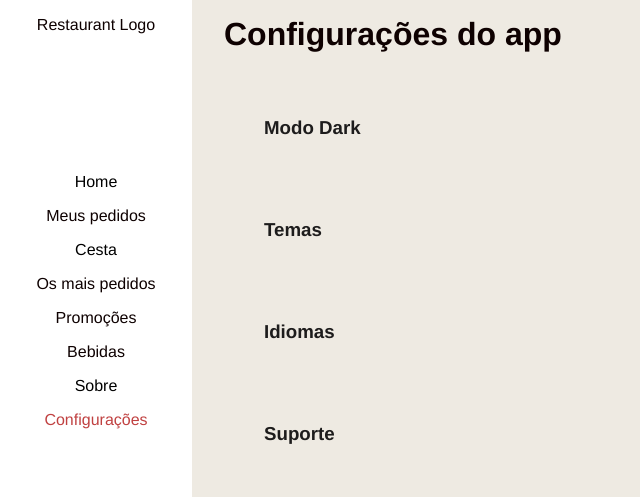
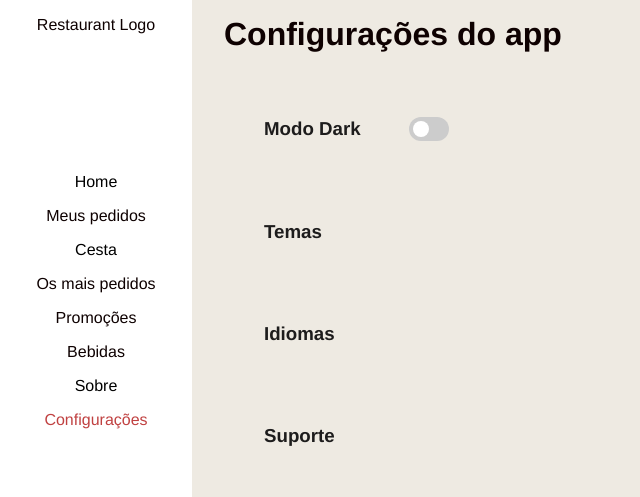
Before and after one commit to hinname/project-Restaurant, a Vue app in the folder web-vuejs/: page /settings in a window 1280 px wide. Shown: the top 497 px of the page, without its empty margins (0-640 px from the left). Built offline with nearby package versions, Linux system fonts and the light colour scheme.

Commit message:
criado componente do switch de ativado e desativado, e sua inclusao nas configuracoes

```diff
--- /dev/null
+++ b/web-vuejs/src/components/Switch.vue
@@ -0,0 +1,75 @@
+<template>
+  <div class="toggleSwitch">
+    <label class="switch">
+      <input type="checkbox">
+      <span class="slider round"></span>
+    </label>
+  </div>
+</template>
+
+<script>
+export default{
+  name: 'Switch'
+  }
+</script>
+
+
+<style>
+.switch{
+            position: relative;
+            display: inline-block;
+            width: 40px;
+            height: 24px;
+      }
+
+      .switch input{
+            opacity: 0;
+            width: 0;
+            height: 0;
+      }
+
+      .slider{
+            position: absolute;
+            cursor: pointer;
+            top: 0;
+            left:0;
+            right: 0;
+            bottom: 0;
+            background-color: #ccc;
+            transition: 0.4s;-webkit-transition: 0.4s;
+      }
+
+      .slider:before{
+            position: absolute;
+            content:"";
+            height: 16px;
+            width:16px;
+            left: 4px;
+            bottom: 4px;
+            background-color: white;
+            transition: 0.4s;
+            -webkit-transition: 0.4s;
+      }
+
+      input:checked + .slider {
+            background-color:  #2196F3 ;
+      }
+
+      input:focus + .slide {
+            box-shadow: 0 0 1px #2196f3;
+      }
+
+      input:checked + .slider:before{
+            transform: translateX(16px);
+            -webkit-transform: translateX(16px);
+            -ms-transform: translateX(16px);
+      }
+
+      .slider.round {
+            border-radius: 34px;
+      }
+
+      .slider.round:before {
+            border-radius: 50%;
+      }
+</style>
--- a/web-vuejs/src/views/About.vue
+++ b/web-vuejs/src/views/About.vue
@@ -23,7 +23,7 @@ export default {
       display: flex;
       margin-top: 2rem;
       left: 15%;
-      width: 85%;
+      width: 80%;
       flex-direction: column;
       gap: 3rem;
 }
--- a/web-vuejs/src/views/Settings.vue
+++ b/web-vuejs/src/views/Settings.vue
@@ -2,7 +2,10 @@
      <div class="container">
             <h1>Configurações do app</h1>
             <div class="options">
-                  <h3> Modo Dark</h3>
+                  <div class="darkModeOption">
+                        <h3> Modo Dark</h3>
+                        <Switch class="darkModeSwitch"/>
+                  </div>
                   <h3>Temas</h3>
                   <h3> Idiomas</h3>
                   <h3> Suporte</h3>
@@ -11,7 +14,10 @@
 </template>
 
 <script>
+import Switch from "../components/Switch.vue"
+
 export default {
+  components: { Switch },
       name: 'Settings'
 }
 </script>
@@ -31,7 +37,17 @@ export default {
             gap: 5rem;
             margin: 4rem 2.5rem 0;
       }
+
+      .darkModeOption{
+            display: flex;
+            flex-direction: row;
+            gap: 3rem;
+            align-items: center;
+            padding: 0 !important;
+      }
+
       h3{
             color: rgb(29, 28, 28);
+            text-align: left !important;
       }
 </style>
```
Also changed, not shown: 2 other files (tests, documents, lock files or other folders).
